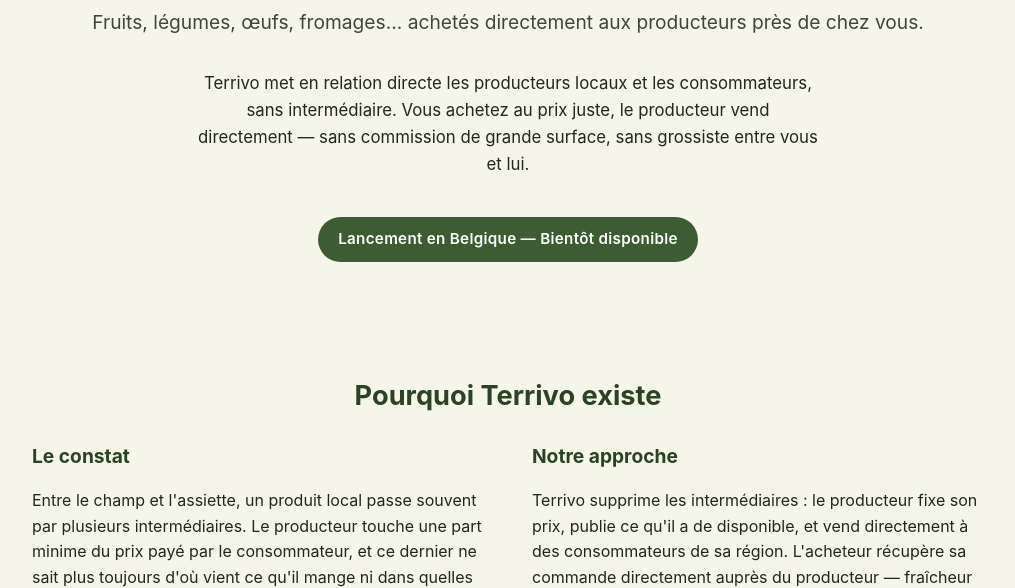
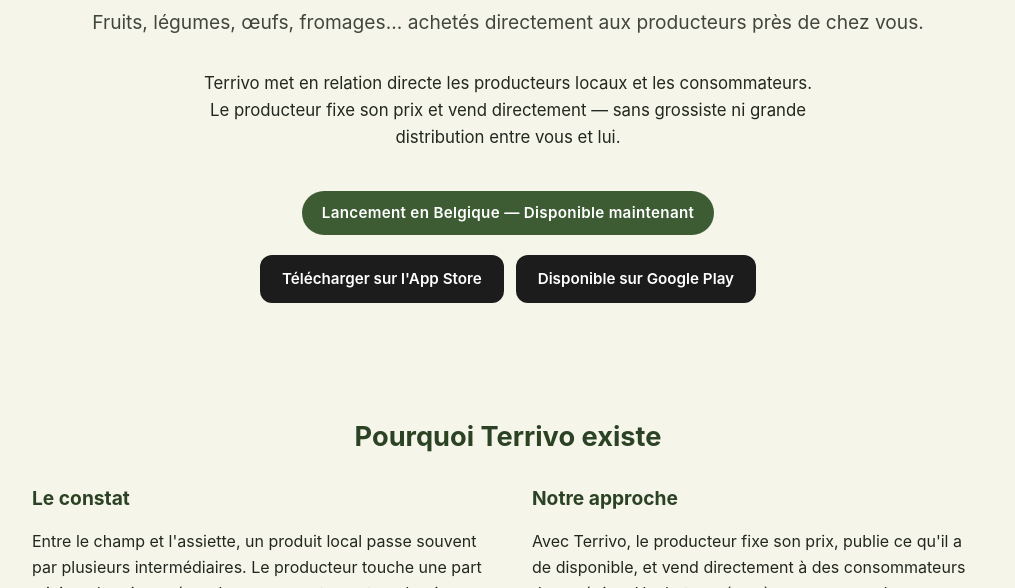
Before and after one commit to Terrivo/website, a plain HTML site: page index.html in a window 1280 px wide. Shown: the part 212-800 px from the top of the page, without its empty margins (132-1147 px from the left). Drawn offline with Linux system fonts and the light colour scheme.

Commit message:
Homepage: App Store and Google Play buttons, app now available; replace 'sans intermédiaire' with accurate wording (FR/NL)
Co-Authored-By: Claude Sonnet 5.5 <noreply@anthropic.com>

```diff
--- a/index.html
+++ b/index.html
@@ -4,7 +4,7 @@
 <meta charset="utf-8">
 <meta name="viewport" content="width=device-width, initial-scale=1">
 <title>Terrivo — Le marché des producteurs locaux</title>
-<meta name="description" content="Terrivo met en relation directe les producteurs locaux et les consommateurs, sans intermédiaire. Lancement en Belgique.">
+<meta name="description" content="Terrivo met en relation directe les producteurs locaux et les consommateurs : le producteur fixe son prix et vend en direct. Disponible en Belgique.">
 <link rel="icon" href="/logo.png">
 <style>
   :root {
@@ -85,6 +85,24 @@
     font-size: 0.95rem;
     letter-spacing: 0.02em;
   }
+  .stores {
+    display: flex;
+    flex-wrap: wrap;
+    gap: 12px;
+    justify-content: center;
+    margin-top: 20px;
+  }
+  .store-btn {
+    display: inline-block;
+    background: #1c1c1c;
+    color: white;
+    padding: 12px 22px;
+    border-radius: 12px;
+    font-weight: 600;
+    font-size: 0.95rem;
+    text-decoration: none;
+  }
+  .store-btn:hover, .store-btn:focus-visible { background: var(--green-dark); }
   .cards {
     display: grid;
     grid-template-columns: repeat(auto-fit, minmax(220px, 1fr));
@@ -166,12 +184,15 @@
     <h1>Le marché des producteurs locaux</h1>
     <p class="tagline">Fruits, légumes, œufs, fromages... achetés directement aux producteurs près de chez vous.</p>
     <p class="pitch">
-      Terrivo met en relation directe les producteurs locaux et les consommateurs,
-      sans intermédiaire. Vous achetez au prix juste, le producteur vend
-      directement — sans commission de grande surface, sans grossiste entre vous
-      et lui.
+      Terrivo met en relation directe les producteurs locaux et les consommateurs.
+      Le producteur fixe son prix et vend directement — sans grossiste ni grande
+      distribution entre vous et lui.
     </p>
-    <span class="badge">Lancement en Belgique — Bientôt disponible</span>
+    <span class="badge">Lancement en Belgique — Disponible maintenant</span>
+    <div class="stores">
+      <a class="store-btn" href="https://apps.apple.com/be/app/terrivo/id6816142890" target="_blank" rel="noopener">Télécharger sur l'App Store</a>
+      <a class="store-btn" href="https://play.google.com/store/apps/details?id=com.terrivo.terrivo" target="_blank" rel="noopener">Disponible sur Google Play</a>
+    </div>
   </section>
 
   <section id="pourquoi">
@@ -189,7 +210,7 @@
       <div>
         <h3>Notre approche</h3>
         <p>
-          Terrivo supprime les intermédiaires : le producteur fixe son prix,
+          Avec Terrivo, le producteur fixe son prix,
           publie ce qu'il a de disponible, et vend directement à des
           consommateurs de sa région. L'acheteur récupère sa commande
           directement auprès du producteur — fraîcheur maximale, traçabilité
@@ -228,8 +249,8 @@
         <p>
           Créez votre vitrine en quelques minutes, publiez vos produits
           disponibles et vendez directement à des consommateurs de votre
-          région — sans commission de grande surface, sans grossiste entre
-          vous et vos clients.
+          région — sans grossiste ni grande distribution entre vous et
+          vos clients.
         </p>
       </div>
       <div>
```
Also changed, not shown: nl/index.html (+29 -8 lines).
